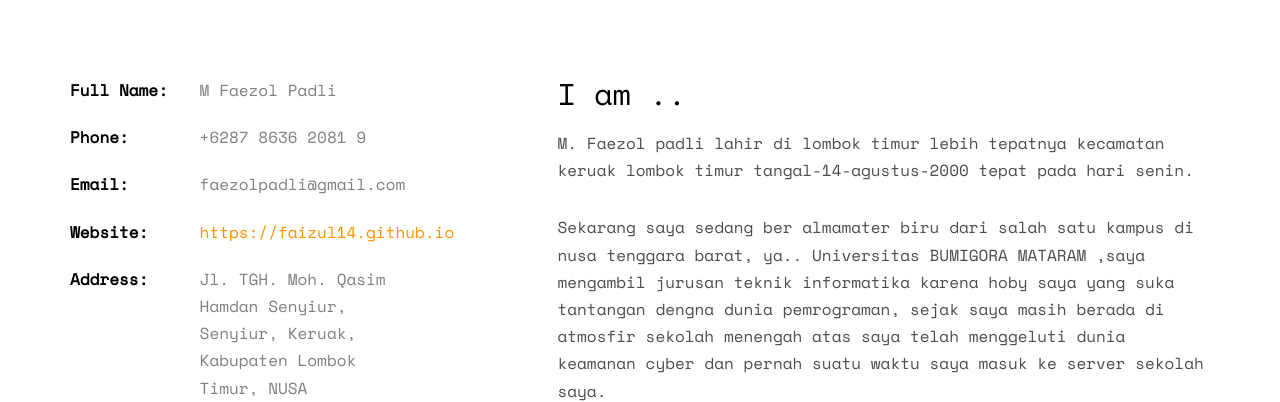
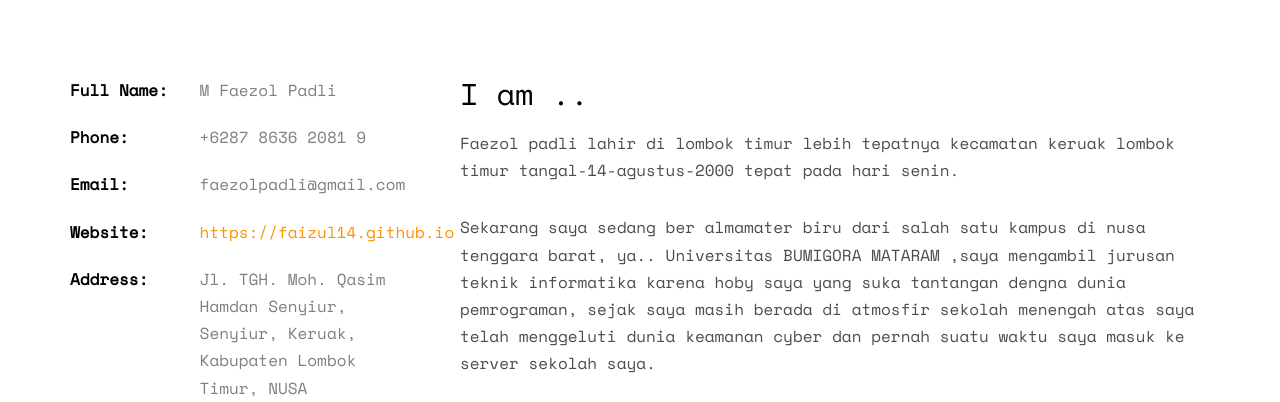
Before and after one commit to faizul14/faezolportfolio, a plain HTML site: page index.html in a window 1280 px wide. Shown: the part 995-1397 px from the top of the page. Drawn offline with nearby package versions, Linux system fonts and the light colour scheme; some packages are replaced by stand-ins of ours; no server answers; files whose address does not match are found by name.

Commit message:
Update index.html
ubah 3

```diff
--- a/index.html
+++ b/index.html
@@ -101,9 +101,9 @@
 							<li><span class="first-block">Address:</span><span class="second-block">Jl. TGH. Moh. Qasim Hamdan Senyiur, Senyiur, Keruak, Kabupaten Lombok Timur, NUSA TENGGARA BARAT. 83672</span></li>
 						</ul>
 					</div>
-					<div class="col-md-7 col-md-offset-1">
+					<div class="col-md-8">
 						<h2>I am ..</h2>
-						<p>M. Faezol padli lahir di lombok timur lebih tepatnya kecamatan keruak lombok timur tangal-14-agustus-2000 tepat pada hari senin.</p>
+						<p>   Faezol padli lahir di lombok timur lebih tepatnya kecamatan keruak lombok timur tangal-14-agustus-2000 tepat pada hari senin.</p>
 						<p>Sekarang saya sedang ber almamater biru dari salah satu kampus di nusa tenggara barat,
 						ya.. Universitas BUMIGORA MATARAM ,saya mengambil jurusan teknik informatika karena hoby saya yang suka tantangan dengna dunia pemrograman, sejak saya masih berada di atmosfir sekolah menengah atas saya telah menggeluti dunia keamanan cyber dan pernah suatu waktu  saya masuk ke server sekolah saya.</p>
 						<p>
```
